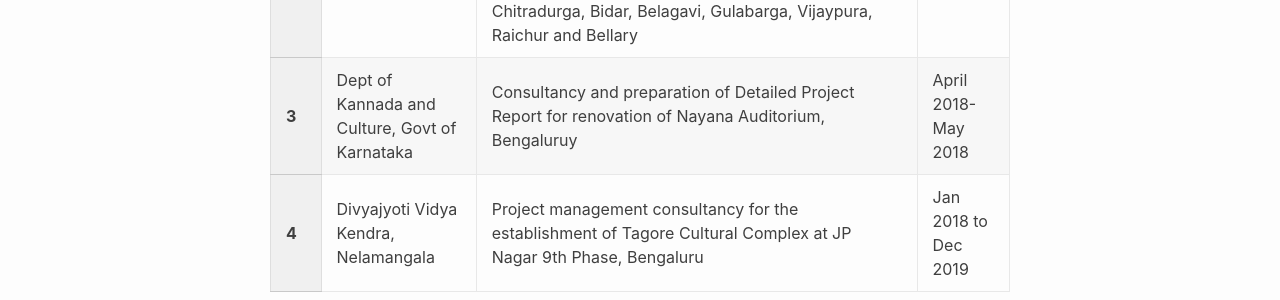
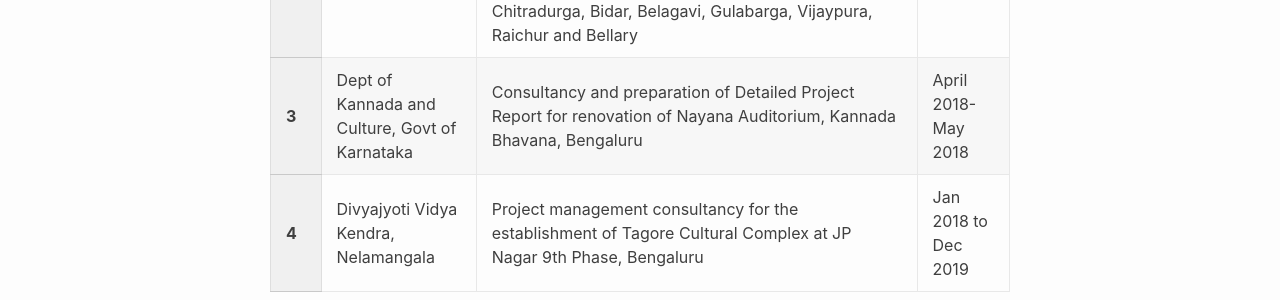
Before and after one commit to VarpasMedia/VarpasMedia.github.io, a Jekyll site: the page built from Projects.md, in a window 1280 px wide. Shown: the part 536-836 px from the top of the page. Built offline with Jekyll 4.4.1, drawn with Linux system fonts in a browser that asks for light colours; our own code applies the rules of GitHub Pages for plain Markdown files.

Commit message:
Update Projects.md

```diff
--- a/Projects.md
+++ b/Projects.md
@@ -36,7 +36,7 @@ permalink: /Projects/
     <tr>
 	<th>3</th>
         <td>Dept of Kannada and Culture, Govt of Karnataka</td>
-        <td>Consultancy and preparation of Detailed Project Report for renovation of Nayana Auditorium, Bengaluruy</td>
+        <td>Consultancy and preparation of Detailed Project Report for renovation of Nayana Auditorium, Kannada Bhavana, Bengaluru</td>
         <td> April 2018-May 2018</td>
     </tr>
 
```
